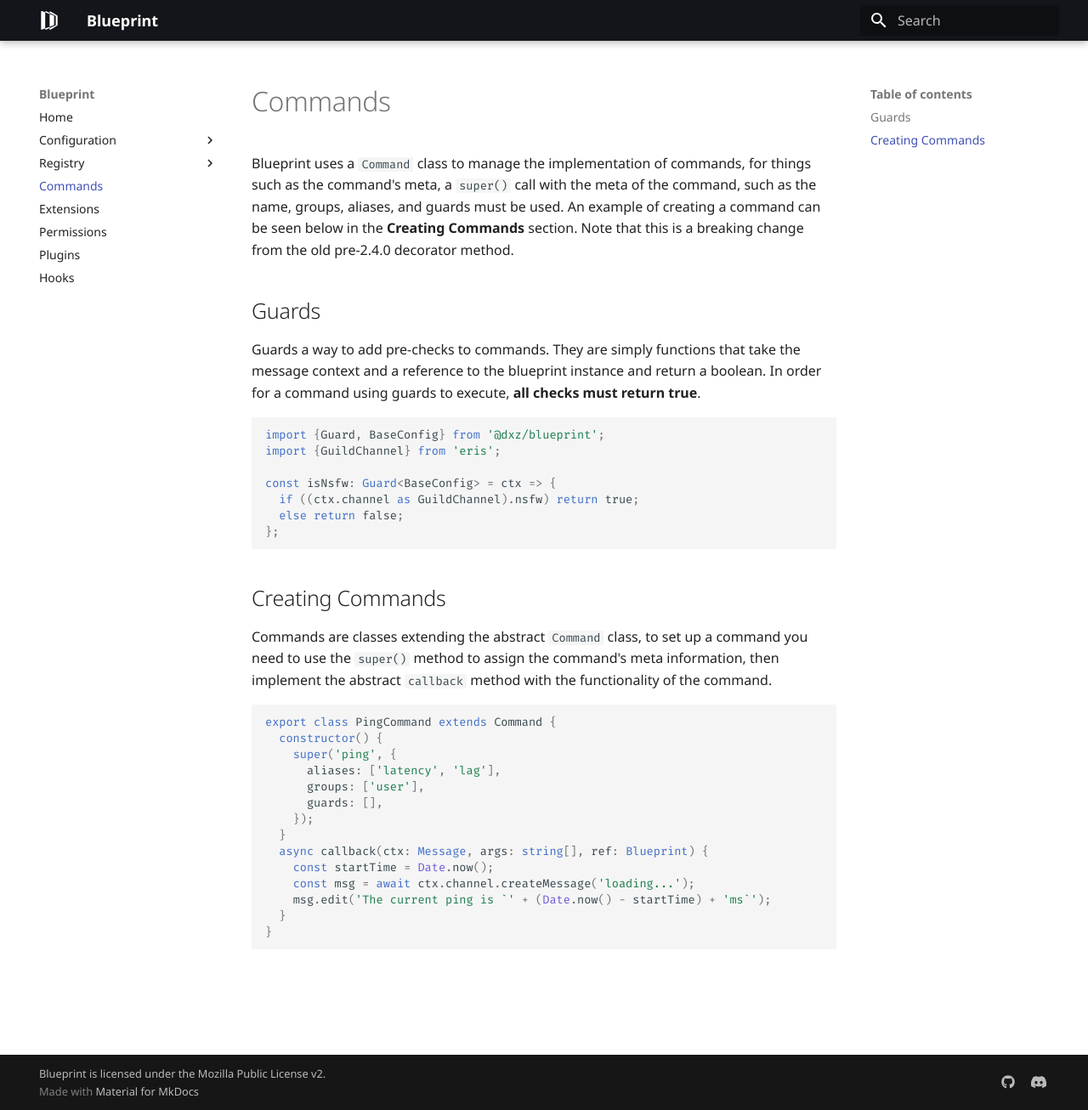
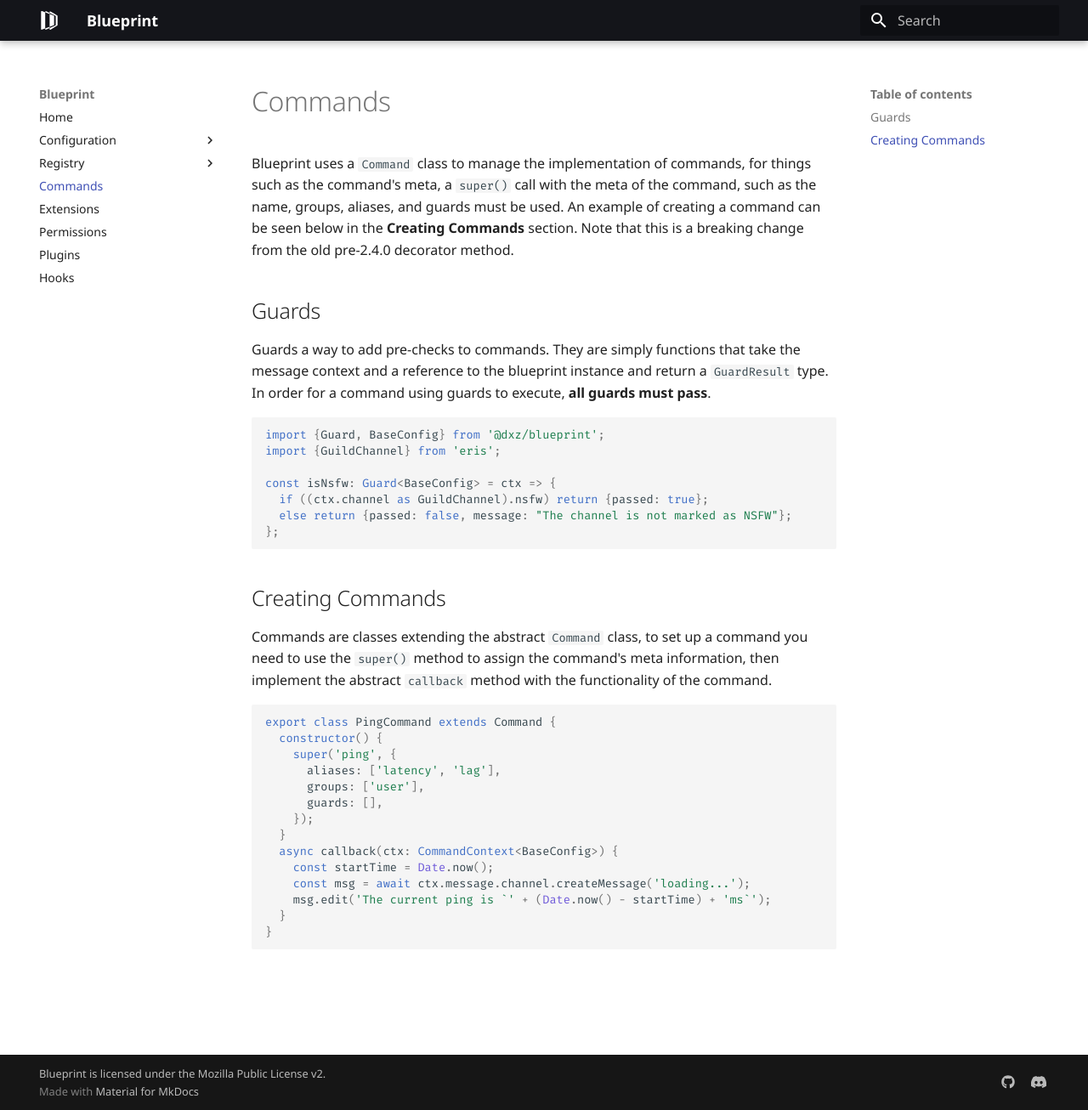
Before and after one commit to blueprint-js/documentation, an MkDocs documentation site: the page built from docs/commands.md, in a window 1280 px wide and 1306 px high. Shown: the whole window at 85% size. Built offline with MkDocs 1.6.1 and Material for MkDocs 9.7.7, drawn with Linux system fonts in a browser that asks for light colours.

Commit message:
Update command documentation

````diff
--- a/docs/commands.md
+++ b/docs/commands.md
@@ -8,17 +8,16 @@
 ## Guards
 
 Guards a way to add pre-checks to commands. They are simply functions that take the message context and a reference to
-the blueprint instance and return a boolean. In order for a command using guards to execute, **all checks must return true**.
+the blueprint instance and return a `GuardResult` type. In order for a command using guards to execute, **all guards must pass**.
 
 ```ts
 import {Guard, BaseConfig} from '@dxz/blueprint';
 import {GuildChannel} from 'eris';
 
 const isNsfw: Guard<BaseConfig> = ctx => {
-  if ((ctx.channel as GuildChannel).nsfw) return true;
-  else return false;
+  if ((ctx.channel as GuildChannel).nsfw) return {passed: true};
+  else return {passed: false, message: "The channel is not marked as NSFW"};
 };
-
 ```
 
 ## Creating Commands
@@ -35,9 +34,9 @@
       guards: [],
     });
   }
-  async callback(ctx: Message, args: string[], ref: Blueprint) {
+  async callback(ctx: CommandContext<BaseConfig>) {
     const startTime = Date.now();
-    const msg = await ctx.channel.createMessage('loading...');
+    const msg = await ctx.message.channel.createMessage('loading...');
     msg.edit('The current ping is `' + (Date.now() - startTime) + 'ms`');
   }
 }
````
